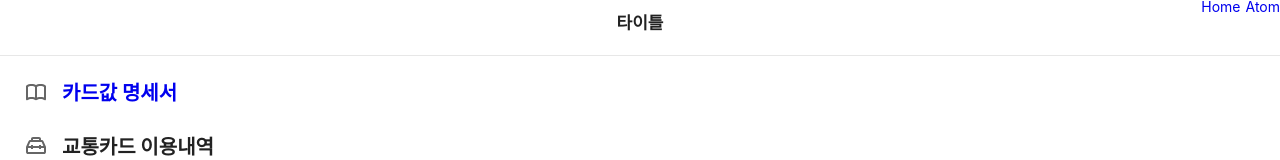
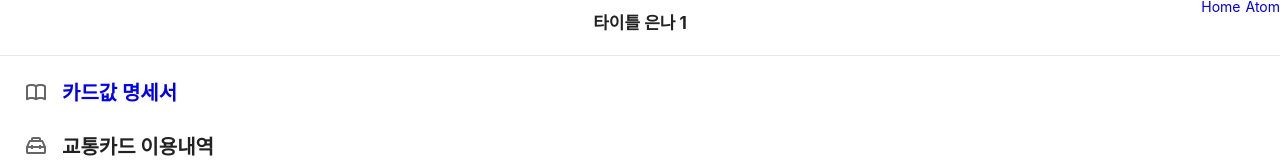
Before and after one commit to minslove/vant-pjt, a Vue app: page / in a window 1280 px wide. Shown: the top 160 px of the page. Built offline with nearby package versions, Linux system fonts and the light colour scheme.

Commit message:
변경 (tobe 은나 1)

```diff
--- a/src/App.vue
+++ b/src/App.vue
@@ -6,7 +6,7 @@ import { RouterLink, RouterView } from 'vue-router'
   <header>
     <div class="wrapper">
       <nav>
-        <h1>타이틀</h1>
+        <h1>타이틀   은나 1</h1>
       </nav>
     </div>
     <div class="publish-list">
```
